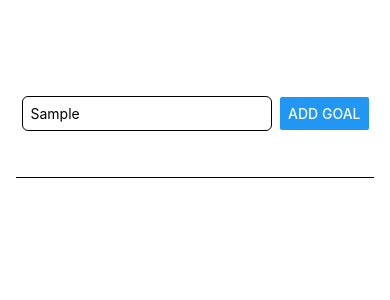
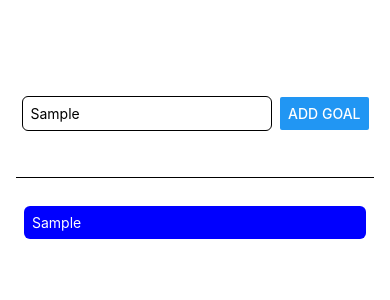
Before and after one commit to prinonbhowmik/react-native-basics, a React Native app in the folder FirstProject/: screen / in a window 390 px wide. Both pictures are taken after typing "Sample" into the empty fields and a click on the button "ADD GOAL". Shown: the top 300 px of the page. Built offline with nearby package versions, Linux system fonts and the light colour scheme.

Commit message:
faltlist demo

```diff
--- a/FirstProject/App.js
+++ b/FirstProject/App.js
@@ -52,6 +52,22 @@ export default function App() {
 
         { /* FlatList Demo */}
 
+        <FlatList
+          data={courseGoals}
+          renderItem={(itemData) => {
+            return (
+              <View
+                style={styles.goalListItems}>
+                <Text style={styles.goalTextColor}>
+                  {itemData.item}
+                </Text>
+              </View>
+            )
+          }}
+          alwaysBounceVertical={false}
+          showsVerticalScrollIndicator={false} />
+
+
 
 
       </View>
@@ -92,7 +108,7 @@ const styles = StyleSheet.create({
     margin: 8,
     padding: 8,
     borderRadius: 6,
-    backgroundColor: '#e345ee',
+    backgroundColor: '#0000ff',
 
   },
   goalTextColor: {
```
Also changed, not shown: 1 other file (tests, documents, lock files or other folders).
